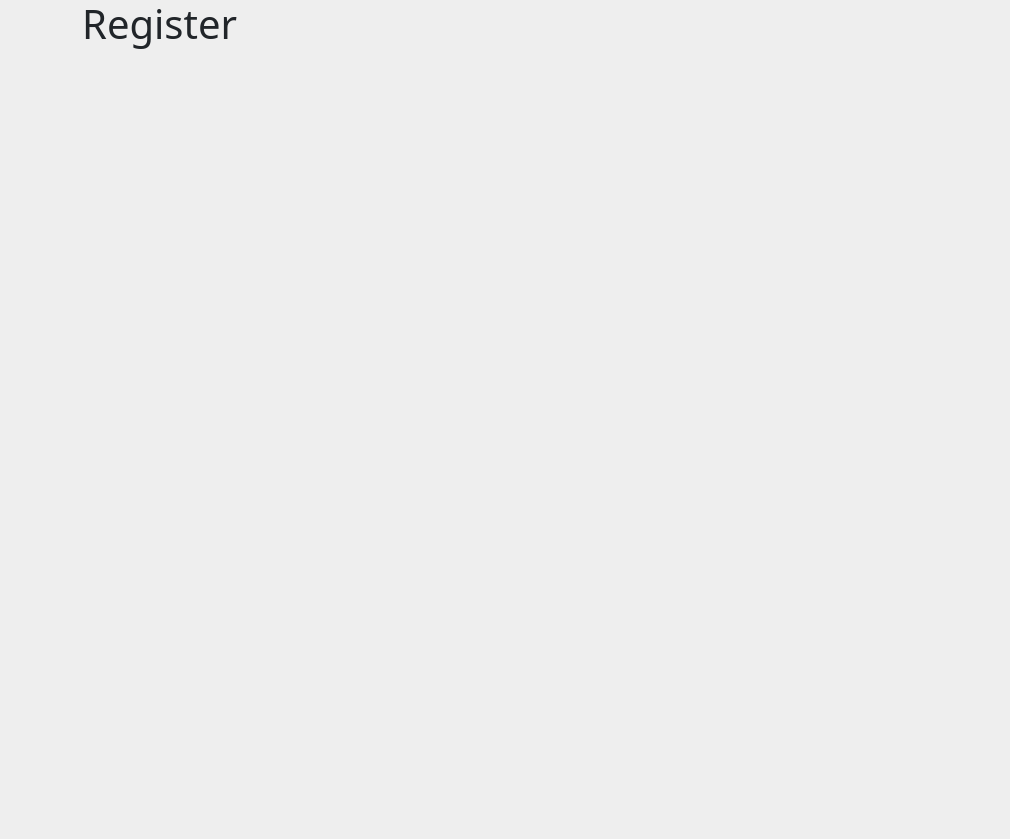
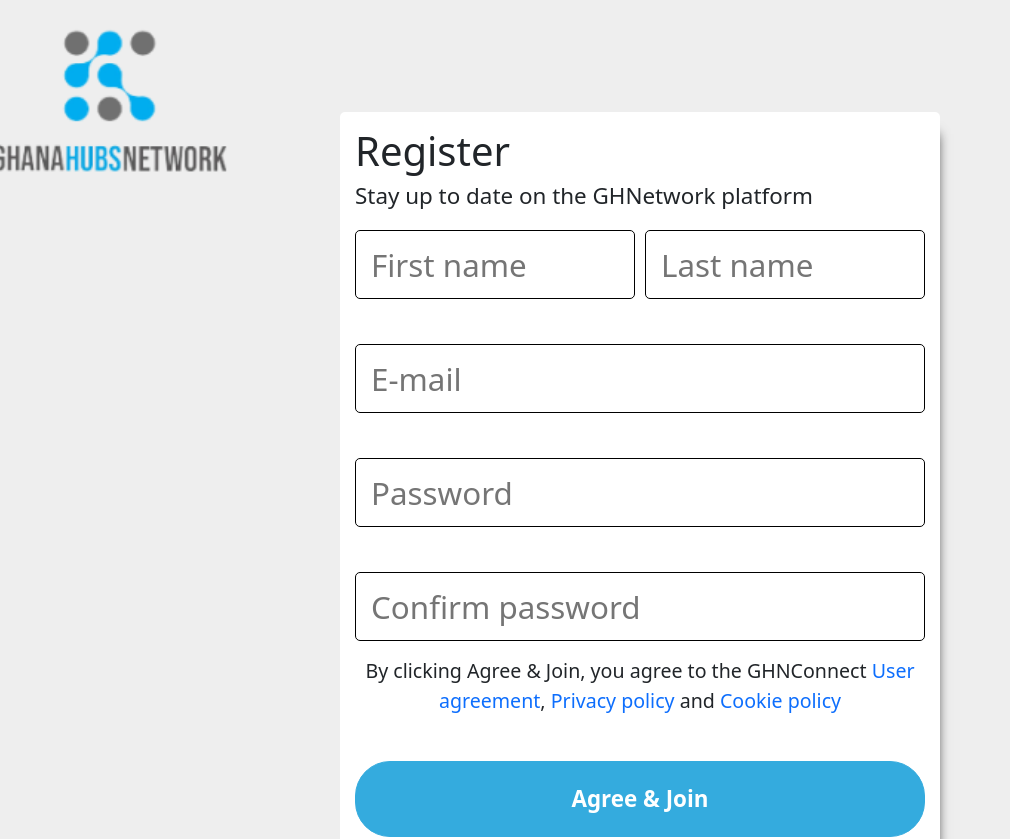
Before and after one commit to lemontech222/GHNHackathon2022, a React (Create React App) app in the folder frontend/: page /register in a window 1280 px wide. Shown: the top 839 px of the page, without its empty margins (0-1010 px from the left). Before the commit the page ends 800 px from the top, so only its background shows below. Built offline with nearby package versions, Linux system fonts and the light colour scheme.

Commit message:
authentication routes set up

```diff
--- a/frontend/src/components/pages/Login/Login.jsx
+++ b/frontend/src/components/pages/Login/Login.jsx
@@ -2,13 +2,18 @@ import React, { useEffect } from 'react'
 import { useNavbar } from '../../../context/NavigationsContext'
 import { ContainerWrap } from '../../Common/PostsContainer/ContainerWrap';
 import { AuthContainer } from './Login.style';
-import {Link} from 'react-router-dom'
+import {Link,useNavigate} from 'react-router-dom'
 
 import appLogo from '../../../images/logo/ghnlogo.png';
 
 const Login = () => {
   const {show, setShow} = useNavbar();
 
+  const navigate=useNavigate()
+
+  const goToHomepage = ()=>{
+    navigate('/')
+  }
 
   useEffect(()=>{
     if(show){
@@ -23,6 +28,16 @@ const Login = () => {
   }, [setShow])
 
   return (
+    <div style={{position:'relative',border:'1px solid #eee',width:'100%'}}>
+
+      <div className="logo-div" style={{
+        position:'absolute',
+        top:'0px',
+        left:'-100px',
+        height:'200px'
+      }}>
+        <img onClick={goToHomepage} src={appLogo} alt="Logo" style={{height:'100%',cursor:'pointer'}} />
+      </div>
       <AuthContainer>
         <ContainerWrap>
           <h1>Login</h1>
@@ -41,11 +56,11 @@ const Login = () => {
               <button type="submit">Login</button>
             </div>
             <div className="separator">
-            <hr/>
+              <div className="line"></div>
               <p>Or</p>
             </div>
             <div className="google-login-btn">
-            <button type="submit">Login with Google</button>
+              <button>Login with Google</button>
             </div>
           </form>
         </ContainerWrap>
@@ -53,7 +68,10 @@ const Login = () => {
         <div className="new-user">
           <p>New to GHN Connect? <Link to="/register">Join Now</Link></p>
         </div>
+
       </AuthContainer>
+
+    </div>
   )
 }
 
--- a/frontend/src/components/pages/Login/Login.style.js
+++ b/frontend/src/components/pages/Login/Login.style.js
@@ -1,38 +1,94 @@
 import styled from "styled-components";
 
 export const AuthContainer = styled.div`
+    position:relative;
     display: flex;
     flex-direction:column;
     position:relative;
-    top:50%;
-    left:50%;
-    transform:translate(-50%,50%);
     max-width: 600px;
+    margin: 10% auto 0% auto;
 
+    & h6{
+        margin-bottom:20px;
+        font-size:1.4em;
+    }
+    & .new-user{
+        text-align:center;
+        font-size:1.4em;
+    }
     & form{
         width:100%;
         display:grid;
         gap:15px;
         align-items:center;
+        font-size:1.4em;
 
     }
     & form div{
         display:flex;
     }
+    & form div.email-field{
+        margin-bottom:30px;
+    }
     & form div input{
         width:100%;
-        font-size:1.6em;
+        font-size:1.4em;
         padding:10px 15px;
         border-radius:5px;
         border:1px solid black;
         background-color:#fff;
     }
+    & form div input:focus{
+        outline:none;
+    }
     & form aside{
         display:block;
-        font-size:1.4em;
         font-weight:bolder;
     }
-    & form .login-btn{
+    & form .login-btn button{
+        width:100%;
         display:block;
+        border:1px solid var(--primary-color);
+        border-radius:35px;
+        background-color:var(--primary-color);
+        color:#fff;
+        font-weight:bolder;
+        padding: 20px;
+        margin: 15px 0px;
+        transition:0.4s all;
+    }
+    & form .login-btn button:hover{
+        background-color:var(--faded-primary);
+    }
+    & form .google-login-btn button{
+        width:100%;
+        display:block;
+        border:1px solid #000;
+        border-radius:35px;
+        background-color:#fff;
+        color:#000;
+        font-weight:light;
+        padding: 20px;
+        margin: 15px 0px;
+        transition:0.4s all;
+    }
+    & form .separator{
+        flex-direction:column;
+        position:relative;
+        padding:30px 0px;
+    }
+    & form .separator .line{
+        height: 1px;
+        width:100%;
+        background-color:#000;
+    }
+    & form .separator p{
+        position:absolute;
+        top:0;
+        left:50%;
+        transform:translate(-50%,-10%);
+        padding:20px;
+        background-color:#fff;
+        border-radius:50%;
     }
 `
--- a/frontend/src/components/pages/Register/Register.jsx
+++ b/frontend/src/components/pages/Register/Register.jsx
@@ -1,9 +1,19 @@
 import React, { useEffect } from 'react'
 import { useNavbar } from '../../../context/NavigationsContext'
+import { ContainerWrap } from '../../Common/PostsContainer/ContainerWrap';
+import { AuthContainer } from '../Login/Login.style';
+import {Link,useNavigate} from 'react-router-dom'
+
+import appLogo from '../../../images/logo/ghnlogo.png';
 
 const Register = () => {
   const {show,setShow} = useNavbar();
 
+  const navigate=useNavigate()
+
+  const goToHomepage = ()=>{
+    navigate('/')
+  }
 
   useEffect(()=>{
     if(show){
@@ -17,8 +27,68 @@ const Register = () => {
     }
   }, [setShow])
 
+
   return (
-    <h1>Register</h1>
+    <div style={{position:'relative',border:'1px solid #eee',width:'100%'}}>
+
+      <div className="logo-div" style={{
+        position:'absolute',
+        top:'0px',
+        left:'-100px',
+        height:'200px'
+      }}>
+        <img onClick={goToHomepage} src={appLogo} alt="Logo" style={{height:'100%',cursor:'pointer'}} />
+      </div>
+      <AuthContainer>
+        <ContainerWrap>
+          <h1>Register</h1>
+          <h6>Stay up to date on the GHNetwork platform</h6>
+          <form>
+            <div className="names-field" style={{
+                                                  display:'grid',
+                                                  gridTemplateColumns:'1fr 1fr',
+                                                  gap:'10px',
+                                                  marginBottom:'30px'
+                                                }}
+            >
+              <input type="text" placeholder="First name" />
+              <input type="text" placeholder="Last name" />
+            </div>
+            <div className="email-field">
+              <input type="email" placeholder="E-mail" />
+            </div>
+            <div className="password-field">
+              <input type="password" placeholder="Password" />
+            </div>
+            <div className="confirm-password-field" style={{marginTop:'30px'}}>
+              <input type="password" placeholder="Confirm password" />
+            </div>
+            <small style={{
+              fontWeight:'light',
+              textAlign:'center',
+            }}>
+              <p>By clicking Agree &amp; Join, you agree to the GHNConnect <Link to="/">User agreement</Link>, <Link to="/">Privacy policy</Link> and <Link to="/">Cookie policy</Link></p>
+            </small>
+            <div className="login-btn">
+              <button type="submit">Agree &amp; Join</button>
+            </div>
+            <div className="separator">
+              <div className="line"></div>
+              <p>Or</p>
+            </div>
+            <div className="google-login-btn">
+              <button>Continue with Google</button>
+            </div>
+          </form>
+        </ContainerWrap>
+
+        <div className="new-user">
+          <p>Already on GHN Connect? <Link to="/login">Login</Link></p>
+        </div>
+
+      </AuthContainer>
+
+    </div>
   )
 }
 
--- a/frontend/src/index.css
+++ b/frontend/src/index.css
@@ -1,5 +1,6 @@
 :root{
   --primary-color:#34ABDE;
+  --faded-primary:#44ACEE;
 }
 
 body{
```
Lines whose indentation alone changed are shown as unchanged.
